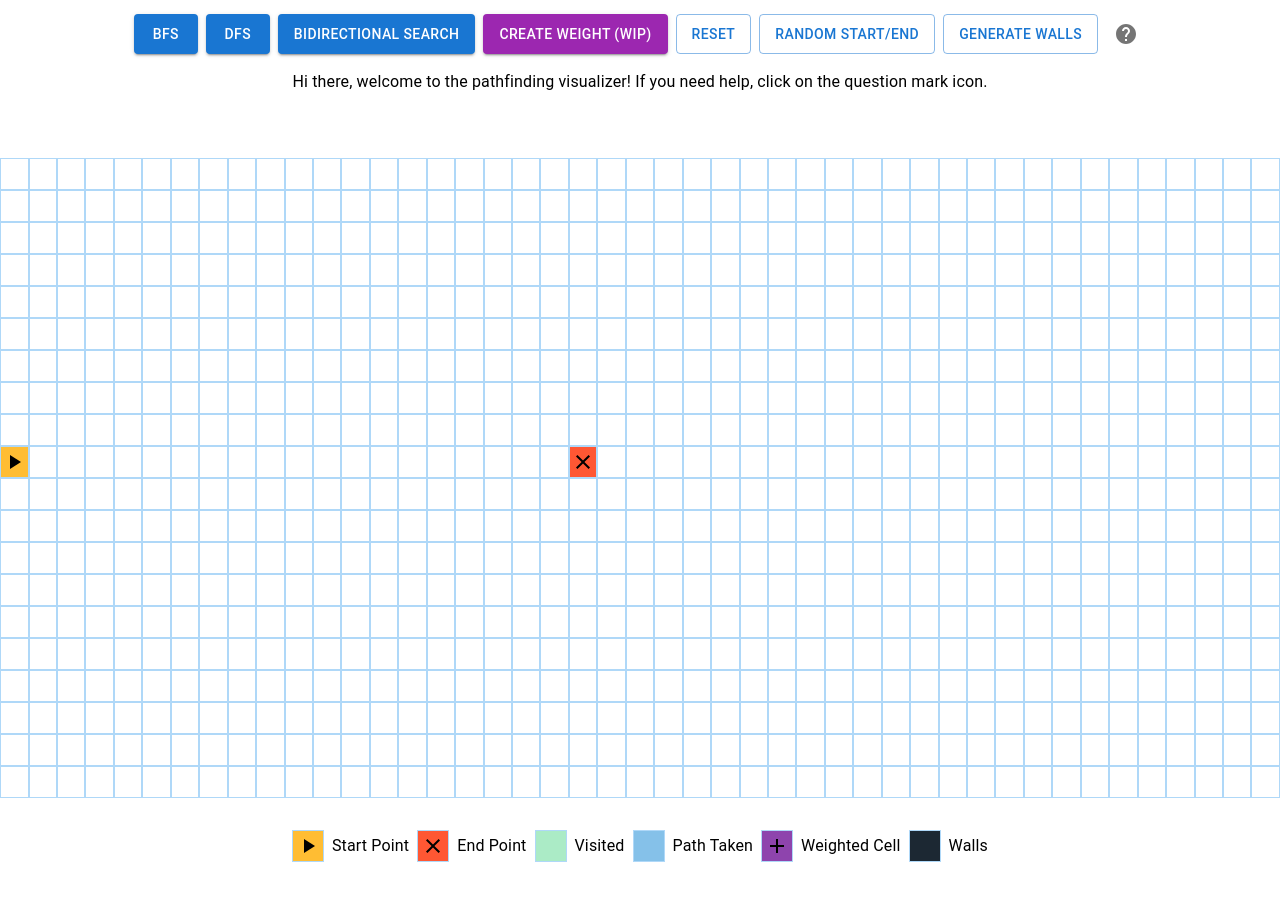
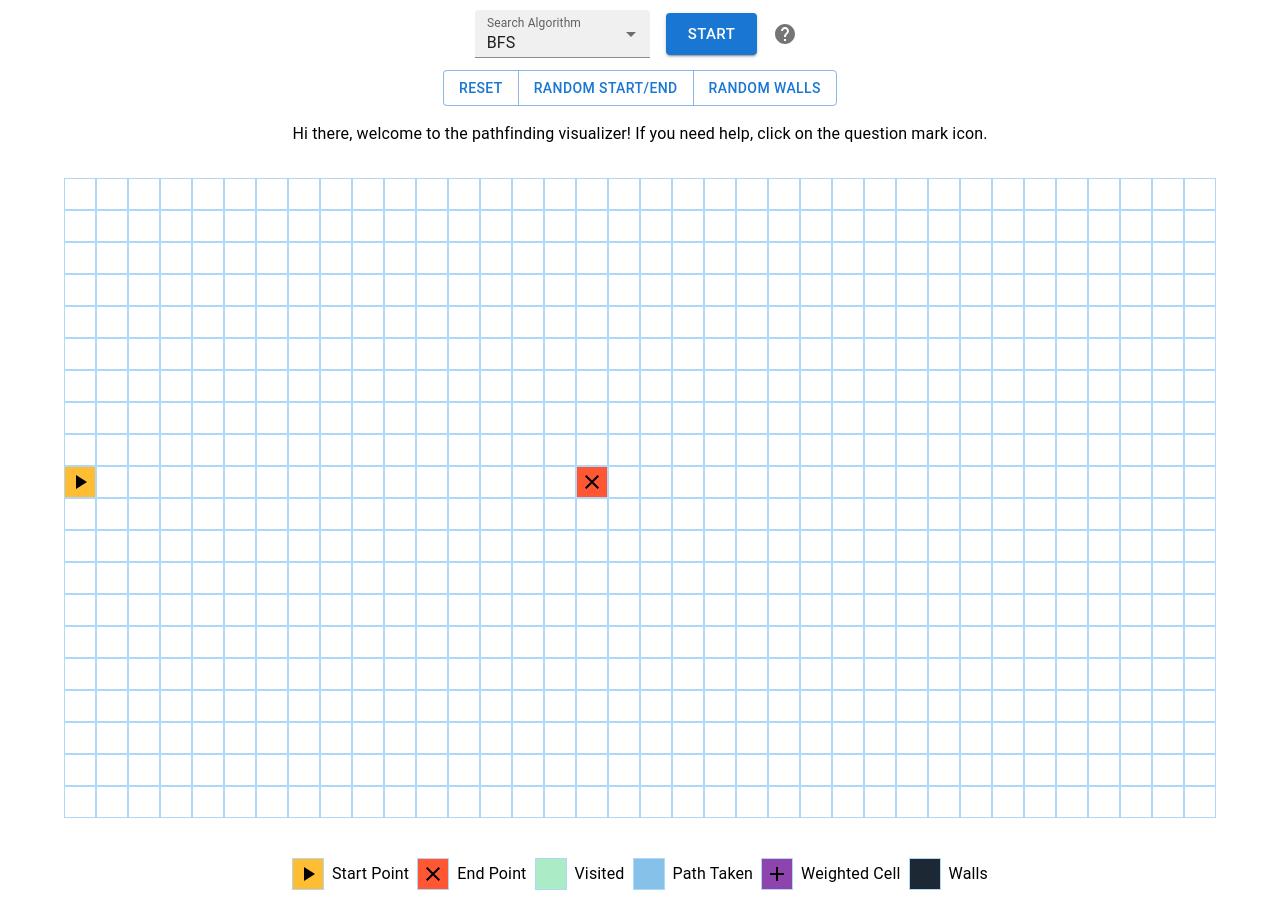
Before and after one commit to jma8774/Pathfinding-Visualization, a React (Create React App) app: page / in a window 1280 px wide. Shown: the part 100-1006 px from the top of the page. Before the commit the page ends 962 px from the top, so only its background shows below. Built offline with nearby package versions, Linux system fonts and the light colour scheme; the HTML template or start-up script is replaced by a standard one.

Commit message:
just some ui changes for mobile, nothing important

```diff
--- a/src/App.js
+++ b/src/App.js
@@ -1,20 +1,21 @@
 import React, { useState, useEffect } from 'react';
 import Box from '@mui/material/Box';
 import Stack from '@mui/material/Stack';
+import Grid from '@mui/material/Grid';
 import Button from '@mui/material/Button';
 import Typography from '@mui/material/Typography';
 import Tooltip from '@mui/material/Tooltip';
 import IconButton from '@mui/material/IconButton';
+import ButtonGroup from '@mui/material/ButtonGroup';
 import HelpIcon from '@mui/icons-material/Help';
-import { UNVISITED, VISITED, PATH, START, END, WALL, WEIGHT } from './constants';
-import Node from './Node'
+import { n, m, UNVISITED, VISITED, PATH, START, END, WALL, WEIGHT } from './constants';
+import Node from './components/Node'
 import HelpBox from './components/HelpBox'
+import SelectAlgo from './components/SelectAlgo'
+import Legend from './components/Legend'
 import bfs from './algos/BFS'
 import dfs from './algos/DFS'
 import bidirectional from './algos/Bidirectional'
-
-const n = 20
-const m = 45
 
 function getRandomInt(max) {
   return Math.floor(Math.random() * max);
@@ -26,7 +27,15 @@ function App() {
   const [start, setStart] = useState([getRandomInt(n), getRandomInt(m)])
   const [end, setEnd] = useState([getRandomInt(n), getRandomInt(m)])
   const [running, setRunning] = useState(false)
-  const [message, setMessage] = useState('Hi there, welcome to the pathfinding visualizer! If you need help, click on the question mark icon. ')
+  const [message, setMessage] = useState('Hi there, welcome to the pathfinding visualizer! If you need help, click on the question mark icon.')
+
+  const updateWeight = (i, j, val) => {
+    setWeight(prevState => {
+      const copy = [...prevState]
+      copy[i][j] = val
+      return copy
+    })
+  }
 
   const updateCell = (i, j, val) => {
     setGrid(prevState => {
@@ -46,6 +55,8 @@ function App() {
     setEnd(newEnd)
     updateCell(newStart[0], newStart[1], START)
     updateCell(newEnd[0], newEnd[1], END)
+    updateWeight(newStart[0], newStart[1], 0)
+    updateWeight(newEnd[0], newEnd[1], 0)
   }
 
   const clearPaths = () => {
@@ -92,50 +103,69 @@ function App() {
     })
   }
 
+  const startAlgo = (algo) => {
+    setRunning(true)
+    clearPaths()
+    switch(algo) {
+      case 0:
+        bfs(grid, updateCell, start[0], start[1], () => setRunning(false))
+        break;
+      case 1:
+        dfs(grid, updateCell, start[0], start[1], () => setRunning(false))
+        break;
+      case 2:
+        bidirectional(grid, updateCell, start, end, () => setRunning(false))
+        break;
+      default:
+        console.log("Invalid switch case")
+    }
+  }
+
+  const stopAlgo = () => {
+    setRunning(false)
+    console.log("STOPPED")
+  }
+
   useEffect(() => {
     randomStartEnd()
+    if(window.innerWidth < 800) {
+      alert("Website is not compatible on mobile devices, you may experience bugs. For the full experience, please visit the website on a desktop or laptop.")
+    }
   }, [])
 
   return (
     <Box>
       <Typography variant="h4" sx={{textAlign: "center", mt: 6}}> Pathfinding Algorithm Visualization </Typography>
-      <Stack direction="row" spacing={1} justifyContent="center" mt={3}>
-        <Button variant="contained" disabled={running} onClick={() => {
-          setRunning(true)
-          clearPaths()
-          bfs(grid, updateCell, start[0], start[1], () => setRunning(false))
-          setMessage("BFS guarantee that we will travel the shortest path in an unweighted graph")
-        }}> BFS </Button>
-        <Button variant="contained" disabled={running} onClick={() => {
-          setRunning(true)
-          clearPaths()
-          dfs(grid, updateCell, start[0], start[1], () => setRunning(false))
-          setMessage("DFS does not guarantee that we will travel the shortest path")
-        }}> DFS </Button>
-                <Button variant="contained" disabled={running} onClick={() => {
-          setRunning(true)
-          clearPaths()
-          bidirectional(grid, updateCell, start, end, () => setRunning(false))
-          setMessage("Bidirectional search will find the shortest path between 2 nodes in an unweighted graph")
-        }}> Bidirectional Search </Button>
-        <Button variant="contained" color="secondary" disabled={running} onClick={() => console.log("Create Weighted Cell")}> Create Weight (WIP) </Button>
-        <Button variant="outlined" disabled={running} onClick={resetGrid}> Reset </Button>
-        <Button variant="outlined" disabled={running} onClick={randomStartEnd}> Random Start/End </Button>
-        <Button variant="outlined" disabled={running} onClick={generateWalls}> Generate Walls </Button>
-        <Tooltip title={<HelpBox/>}>
-          <IconButton>
-            <HelpIcon />
-          </IconButton>
-        </Tooltip>
-      </Stack>
+      <Grid container justifyContent="center" spacing={1.5} mt={1}>
+        <Grid item xs={12} display="flex" justifyContent="center" alignItems="center">
+          <Box mr={1}>
+            <SelectAlgo startAlgo={startAlgo} stopAlgo={stopAlgo} setMessage={setMessage} running={running} />
+          </Box>
+          <Box>
+            <Tooltip title={<HelpBox/>}>
+              <IconButton>
+                <HelpIcon />
+              </IconButton>
+            </Tooltip>
+          </Box>
+        </Grid>
+        {/* <Button variant="contained" color="secondary" disabled={running} onClick={() => console.log("Create Weighted Cell")}> Create Weight (WIP) </Button> */}
+        <Grid item xs={12} md={4} display="flex" justifyContent="center">
+          <ButtonGroup variant="outlined" orientation={window.innerWidth<800 ? "vertical" : "horizontal"}>
+            <Button variant="outlined" disabled={running} onClick={resetGrid}> Reset </Button>
+            <Button variant="outlined" disabled={running} onClick={randomStartEnd}> Random Start/End </Button>
+            <Button variant="outlined" disabled={running} onClick={generateWalls}> Random Walls </Button>
+          </ButtonGroup>
+        </Grid>
+      </Grid>
       <Typography variant="body1" textAlign="center" mt={2}> {message} </Typography>
       {/* Grid cells */}
-      <Box sx={{display: "flex", flexDirection: "column", alignContents: "center", justifyContent: "center", mt: 8}}>
+      <Box sx={{display: "flex", flexDirection: "column", alignContents: "center", justifyContent: "center", mt: 4}}>
         { grid.map((row, i) => {
               return (
               <Box key={`row${i}`} sx={{display: "flex", justifyContent: "center"}}>
                 { row.map((val, j) =>
-                    <Node key={`col${j}`} val={val}></Node>
+                    <Node key={`col${j}`} val={val} i={i} j={j} weight={weight}></Node>
                   )
                 }
               </Box>
@@ -143,44 +173,7 @@ function App() {
         }
       </Box>
       {/* Legend */}
-      <Stack direction="row" spacing={1} justifyContent="center" mt={4}>
-        <Box display="flex" justifyContent="center" alignItems="center">
-          <Node val={START} />
-          <Typography ml={1}>
-            Start Point
-          </Typography>
-        </Box>
-        <Box display="flex" justifyContent="center" alignItems="center">
-          <Node val={END} />
-          <Typography ml={1}>
-            End Point
-          </Typography>
-        </Box>
-        <Box display="flex" justifyContent="center" alignItems="center">
-          <Node val={VISITED} />
-          <Typography ml={1}>
-            Visited
-          </Typography>
-        </Box>
-        <Box display="flex" justifyContent="center" alignItems="center">
-          <Node val={PATH} />
-          <Typography ml={1}>
-            Path Taken
-          </Typography>
-        </Box>
-        <Box display="flex" justifyContent="center" alignItems="center">
-          <Node val={WEIGHT} />
-          <Typography ml={1}>
-            Weighted Cell
-          </Typography>
-        </Box>
-        <Box display="flex" justifyContent="center" alignItems="center">
-          <Node val={WALL} />
-          <Typography ml={1}>
-            Walls
-          </Typography>
-        </Box>
-      </Stack>
+      <Legend />
     </Box>
   )
 }
--- a/src/algos/BFS.js
+++ b/src/algos/BFS.js
@@ -1,13 +1,6 @@
-const UNVISITED = 0
-const VISITED = 1
-const PATH = 2
-const START = 3
-const END = 4
-const WALL = 5
+import { n, m, END, WALL } from '../constants';
 
 async function bfs(grid, updateCell, i, j, stopRun) {
-  const n = grid.length
-  const m = grid[0].length
   let copy = JSON.parse(JSON.stringify(grid))
   let visited = Array(n).fill(0).map(() => new Array(m).fill(false))
   visited[i][j] = true
--- a/src/algos/Bidirectional.js
+++ b/src/algos/Bidirectional.js
@@ -1,8 +1,6 @@
-import { UNVISITED, VISITED, PATH, START, END, WALL, WEIGHT } from '../constants';
+import { n, m, WALL } from '../constants';
 
 async function bidirectional(grid, updateCell, start, end, stopRun) {
-  const n = grid.length
-  const m = grid[0].length
   let copy = JSON.parse(JSON.stringify(grid))
   // Initialize both visited
   let startVisited = Array(n).fill(0).map(() => new Array(m).fill(false))
--- a/src/algos/DFS.js
+++ b/src/algos/DFS.js
@@ -1,11 +1,9 @@
-import { UNVISITED, VISITED, PATH, START, END, WALL, WEIGHT } from '../constants';
+import { n, m, END, WALL } from '../constants';
 
 let found = false
 
 async function dfs(grid, updateCell, i, j, stopRun) {
   found = false
-  const n = grid.length
-  const m = grid[0].length
   let copy = JSON.parse(JSON.stringify(grid))
   let visited = Array(n).fill(0).map(() => new Array(m).fill(false))
   visited[i][j] = true
--- a/src/components/HelpBox.jsx
+++ b/src/components/HelpBox.jsx
@@ -2,9 +2,8 @@ import React from 'react';
 import Box from '@mui/material/Box';
 import Stack from '@mui/material/Stack';
 import Typography from '@mui/material/Typography';
-import Tooltip from '@mui/material/Tooltip';
-import { UNVISITED, VISITED, PATH, START, END, WALL, WEIGHT } from '../constants';
-import Node from '../Node'
+import { START, END, WALL, WEIGHT } from '../constants';
+import Node from './Node'
 
 const HelpBox = () => {
   return (
--- /dev/null
+++ b/src/components/Legend.jsx
@@ -0,0 +1,68 @@
+import Box from '@mui/material/Box';
+import Grid from '@mui/material/Grid';
+import Typography from '@mui/material/Typography';
+import { VISITED, PATH, START, END, WALL, WEIGHT } from '../constants';
+import Node from './Node'
+
+const Legend = () => {
+  return (
+    <Grid container spacing={1} justifyContent="center" mt={4} mb={2}>
+
+      <Grid item>
+        <Box display="flex" justifyContent="center" alignItems="center">
+          <Node val={START} />
+          <Typography ml={1}>
+            Start Point
+          </Typography>
+        </Box>
+      </Grid>
+
+      <Grid item>
+        <Box display="flex" justifyContent="center" alignItems="center">
+          <Node val={END} />
+          <Typography ml={1}>
+            End Point
+          </Typography>
+        </Box>
+      </Grid>
+
+      <Grid item>
+        <Box display="flex" justifyContent="center" alignItems="center">
+          <Node val={VISITED} />
+          <Typography ml={1}>
+            Visited
+          </Typography>
+        </Box>
+      </Grid>
+
+      <Grid item>
+        <Box display="flex" justifyContent="center" alignItems="center">
+          <Node val={PATH} />
+          <Typography ml={1}>
+            Path Taken
+          </Typography>
+        </Box>
+      </Grid>
+
+      <Grid item>
+        <Box display="flex" justifyContent="center" alignItems="center">
+          <Node val={WEIGHT} />
+          <Typography ml={1}>
+            Weighted Cell
+          </Typography>
+        </Box>
+      </Grid>
+
+      <Grid item>
+        <Box display="flex" justifyContent="center" alignItems="center">
+          <Node val={WALL} />
+          <Typography ml={1}>
+            Walls
+          </Typography>
+        </Box>
+      </Grid>
+    </Grid>
+  )
+}
+
+export default Legend
--- a/src/Node.jsx
+++ b/src/components/Node.jsx
@@ -4,8 +4,8 @@ import { keyframes } from '@mui/system';
 import PlayArrowIcon from '@mui/icons-material/PlayArrow';
 import CloseIcon from '@mui/icons-material/Close';
 import AddIcon from '@mui/icons-material/Add';
-import { UNVISITED, VISITED, PATH, START, END, WALL, WEIGHT } from './constants';
-
+import { START, END, WALL, WEIGHT } from '../constants';
+// UNVISITED, VISITED, PATH,
 
 const def = keyframes`
   from {
@@ -16,20 +16,24 @@ const def = keyframes`
 
 const visited = keyframes`
   0% {
-    transform: scale(0);
+    transform: scale(0.2);
   }
-
-  to {
+  75% {
+    transform: scale(1.1);
+  }
+  100% {
     transform: scale(1);
   }
 `;
 
 const path = keyframes`
   0% {
-    transform: scale(0.1);
+    transform: scale(0.15);
   }
-
-  to {
+  75% {
+    transform: scale(1.1);
+  }
+  100% {
     transform: scale(1);
   }
 `;
@@ -44,7 +48,7 @@ to {
 }
 `;
 
-const weight = keyframes`
+const weighted = keyframes`
 0% {
   transform: scale(0.3);
 }
@@ -56,10 +60,10 @@ to {
 
 
 const background = ["white", "#ABEBC6", "#85C1E9", "#FFBD33", "#FF5733", "#1C2833", "#8E44AD"]
-const animation = [def, visited, path, def, def, walls, weight]
+const animation = [def, visited, path, def, def, walls, weighted]
 
 const Node = (props) => {
-  const {val} = props
+  const {val, i, j, weight} = props
   return (
     <Box sx={{
       display: "flex",
@@ -68,12 +72,12 @@ const Node = (props) => {
       width: 30,
       height: 30,
       border: "1px solid rgb(175, 216, 248)",
-      animation: `${animation[val]} 0.5s 1 linear`,
+      animation: `${animation[val]} 0.5s 1 ease-out`,
       backgroundColor: background[val]
     }}>
       { val === START && < PlayArrowIcon/>}
       { val === END && < CloseIcon/>}
-      { val === WEIGHT && <AddIcon/>}
+      { (val !== WALL) && (val === WEIGHT || (weight && weight[i][j] > 1)) && <AddIcon/>}
     </Box>
   )
 }
--- /dev/null
+++ b/src/components/SelectAlgo.jsx
@@ -0,0 +1,42 @@
+import React from 'react'
+import Box from '@mui/material/Box';
+import InputLabel from '@mui/material/InputLabel';
+import MenuItem from '@mui/material/MenuItem';
+import FormControl from '@mui/material/FormControl';
+import Select from '@mui/material/Select';
+import Button from '@mui/material/Button';
+
+const messages = [
+  "BFS guarantee that we will travel the shortest path in an unweighted graph",
+  "DFS does not guarantee that we will travel the shortest path",
+  "Bidirectional search will find the shortest path between 2 nodes in an unweighted graph",
+]
+const SelectAlgo = (props) => {
+  const {startAlgo, stopAlgo, setMessage, running} = props
+  const [algo, setAlgo] = React.useState(0);
+
+  const handleChange = (event) => {
+    setAlgo(event.target.value);
+    setMessage(messages[event.target.value])
+  };
+
+  return (
+    <Box display="flex" alignItems="center" justifyContent="center">
+      <FormControl size="small" variant="filled" disabled={running} sx={{mr: 2, minWidth: 175}}>
+        <InputLabel>Search Algorithm</InputLabel>
+        <Select
+          value={algo}
+          label="Search Algorithm"
+          onChange={handleChange}
+        >
+          <MenuItem value={0}> BFS </MenuItem>
+          <MenuItem value={1}> DFS </MenuItem>
+          <MenuItem value={2}> Bidirectional </MenuItem>
+        </Select>
+      </FormControl>
+      <Button onClick={() => startAlgo(algo)} variant="contained" size="large" disabled={running}> Start </Button>
+    </Box>
+  );
+}
+
+export default SelectAlgo
--- a/src/constants.js
+++ b/src/constants.js
@@ -1,3 +1,6 @@
+const n = 20
+const m = parseInt(window.innerWidth/35) // 45
+
 const UNVISITED = 0
 const VISITED = 1
 const PATH = 2
@@ -6,4 +9,4 @@ const END = 4
 const WALL = 5
 const WEIGHT = 6
 
-export { UNVISITED, VISITED, PATH, START, END, WALL, WEIGHT };
+export { n, m, UNVISITED, VISITED, PATH, START, END, WALL, WEIGHT };
```
